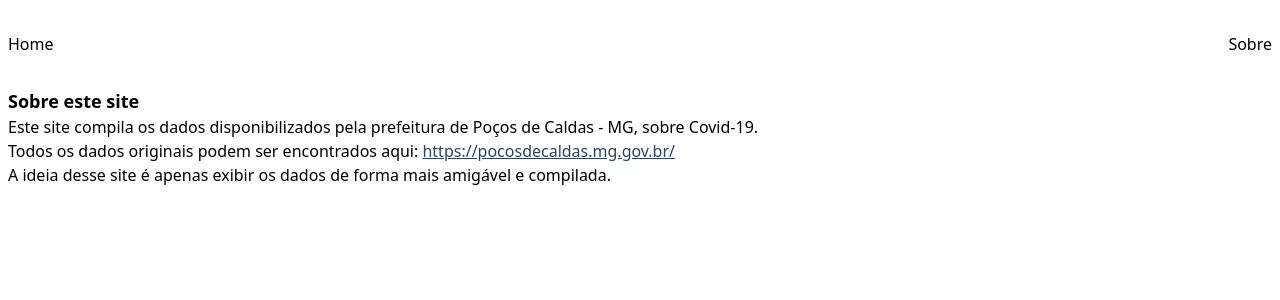
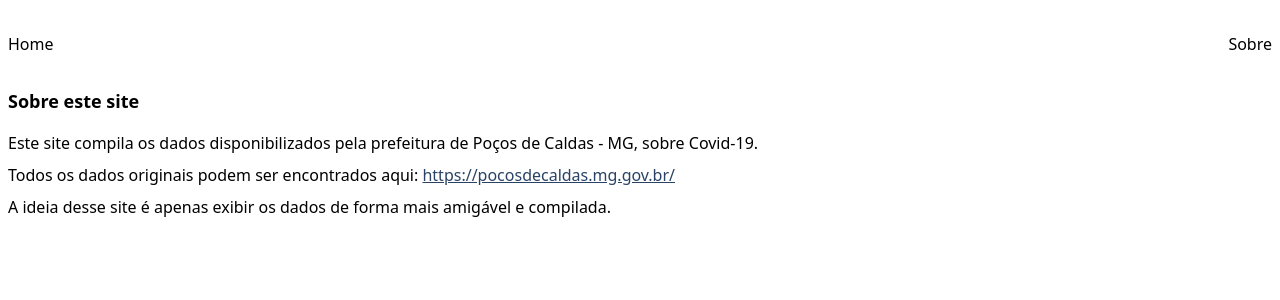
Before and after one commit to highlabs/covid_pocos_mg, a Nuxt app: page /sobre in a window 1280 px wide. Shown: the top 300 px of the page. Built offline with nearby package versions, Linux system fonts and the light colour scheme.

Commit message:
Text style

```diff
--- a/pages/sobre.vue
+++ b/pages/sobre.vue
@@ -1,6 +1,6 @@
 <template>
   <div class="container px-2 mx-auto">
-    <h1 class="text-lg font-bold">
+    <h1 class="mb-4 text-lg font-bold">
       Sobre este site
     </h1>
     <p>Este site compila os dados disponibilizados pela prefeitura de Poços de Caldas - MG, sobre Covid-19.</p>
@@ -8,3 +8,9 @@
     <p>A ideia desse site é apenas exibir os dados de forma mais amigável e compilada.</p>
   </div>
 </template>
+
+<style scoped>
+p {
+  @apply mb-2
+}
+</style>
```
